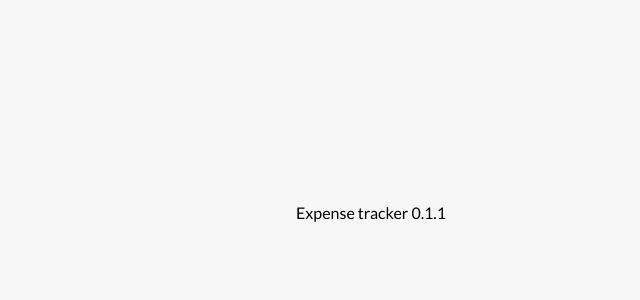
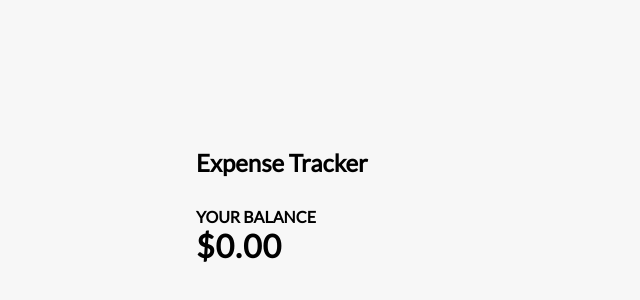
Before and after one commit to Zeeshnhmd/Expense-Tracker, a React (Create React App) app: page / in a window 1280 px wide. Shown: the part 188-488 px from the top of the page, without its empty margins (269-909 px from the left). Built offline with nearby package versions, Linux system fonts and the light colour scheme.

Commit message:
added header and balance component

```diff
--- a/src/App.js
+++ b/src/App.js
@@ -1,7 +1,16 @@
 import './App.css';
+import Header from './components/Header';
+import Balance from './components/Balance';
 
 function App() {
-	return <div className="App">Expense tracker 0.1.1</div>;
+	return (
+		<div>
+			<Header header="Expense Tracker" />
+			<div className="container">
+				<Balance />
+			</div>
+		</div>
+	);
 }
 
 export default App;
--- /dev/null
+++ b/src/components/Balance.jsx
@@ -0,0 +1,13 @@
+import React from 'react';
+import '../App.css';
+
+const Balance = () => {
+	return (
+		<div>
+			<h4>Your Balance</h4>
+			<h1 id="balance">$0.00</h1>
+		</div>
+	);
+};
+
+export default Balance;
--- /dev/null
+++ b/src/components/Header.jsx
@@ -0,0 +1,8 @@
+import React from 'react';
+import '../App.css';
+
+const Header = ({ header }) => {
+	return <h2>{header}</h2>;
+};
+
+export default Header;
```
